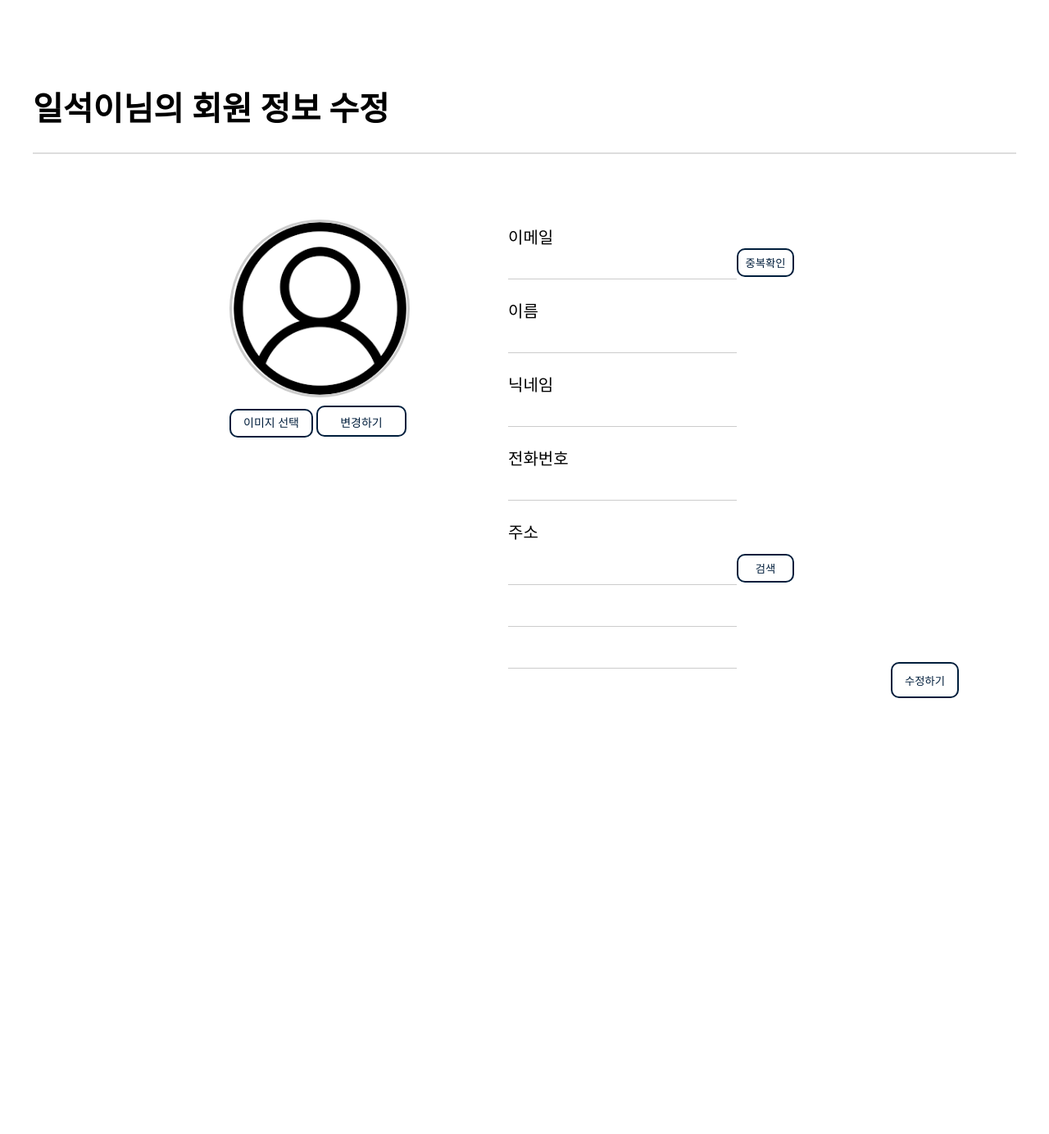
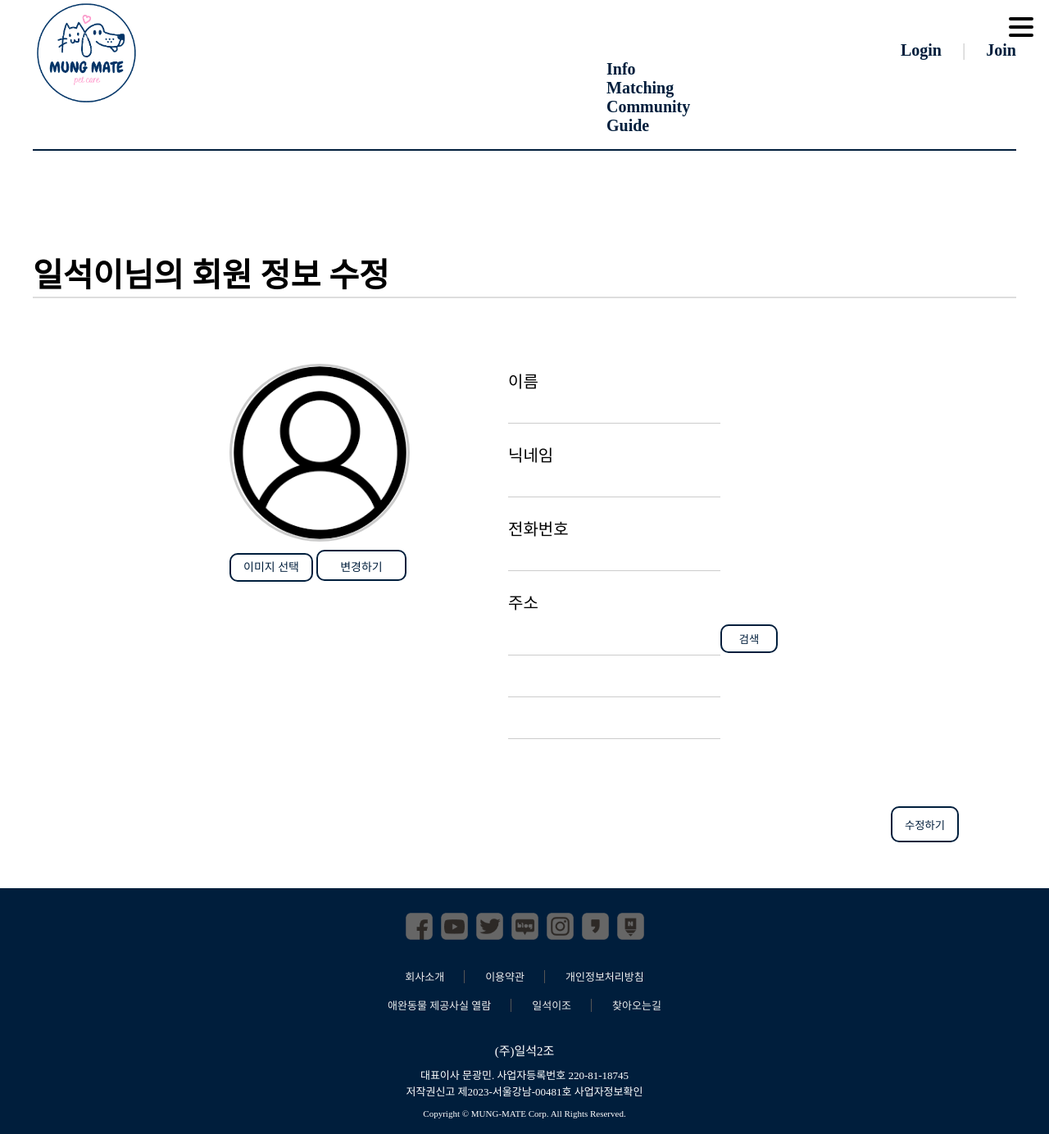
Before and after one commit to MUNG-MATE/MUNG-MATE, a Java web app: template src/main/webapp/WEB-INF/views/myPage/memberInfoUpdate.jsp in a window 1280 px wide. Shown: the whole page at 82% size. Before the commit the page ends 852 px from the top, so only its background shows below. Run offline with Spring Boot 4, a stand-in JSP engine, Linux system fonts and the light colour scheme; the template is opened without the code that fills it, so the values that code supplies are empty; the project's own start-up code is not run, and a stand-in starts its controllers and pages; some libraries are stand-ins or nearby versions; some web fonts are replaced.

Commit message:
서현/ 파일명 이니셜 적용 완료

```diff
--- a/src/main/java/edu/kh/mung/myPage/model/dao/myPageDAO.java
+++ b/src/main/java/edu/kh/mung/myPage/model/dao/myPageDAO_o.java
@@ -5,7 +5,7 @@ import org.springframework.beans.factory.annotation.Autowired;
 import org.springframework.stereotype.Repository;
 
 @Repository
-public class myPageDAO {
+public class myPageDAO_o {
 
 	@Autowired
 	private SqlSessionTemplate sqlSession;
--- a/src/main/java/edu/kh/mung/myPage/model/service/myPageService.java
+++ b/src/main/java/edu/kh/mung/myPage/model/service/myPageService_o.java
@@ -1,6 +1,6 @@
 package edu.kh.mung.myPage.model.service;
 
-public interface myPageService {
+public interface myPageService_o {
 
 	/** 회원 탈퇴
 	 * @param memberNo
@@ -13,6 +13,6 @@ public interface myPageService {
 	 * @param memberPw
 	 * @return
 	 */
-	int pwCheck(String memberPw);
+	int pwCheck(String memberPw, int memberNo);
 
 }
--- a/src/main/resources/mappers/myPage-mapper.xml
+++ b/src/main/resources/mappers/myPage-mapper_o.xml
@@ -14,10 +14,6 @@
 	</update>
 
 
-	<select id="pwCheck" resultType="string" parameterType="String">
-	SELECT MEMBER_PW FROM MEMBER WHERE MEMBER_PW = #{memberPw}
-	</select>
-
 
 
 
--- a/src/main/webapp/WEB-INF/views/myPage/memberInfo.jsp
+++ b/src/main/webapp/WEB-INF/views/myPage/memberInfo.jsp
@@ -66,8 +66,8 @@
                 <div class="modal_body1">
                    <p>회원님의 비밀번호를 입력해주세요</p>
                    <input type = "text" id = "memberPw" name = "memberPw">
-                    <button id="yes" type="buttn">확인</button>
-                    <button id="back" type="buttn">취소</button>
+                    <button id="yes">확인</button>
+                    <button id="back">취소</button>
                 </div>
             </div>
             </form>
--- a/src/main/webapp/WEB-INF/views/myPage/memberInfoUpdate.jsp
+++ b/src/main/webapp/WEB-INF/views/myPage/memberInfoUpdate.jsp
@@ -12,12 +12,13 @@
     <meta charset="UTF-8">
     <meta name="viewport" content="width=device-width, initial-scale=1.0">
     <title>회원 정보 수정</title>
-    <link rel="stylesheet" href="../../../resources/css/myPage/memberInfoUpdate.css">
+    <link rel="stylesheet" href="/resources/css/myPage/memberInfoUpdate.css">
 </head>
 
 <body>
-    <!-- 헤더 -->
-    <div class="header"></div>
+     <jsp:include page="/WEB-INF/views/common/sidebar.jsp" />
+    <jsp:include page="/WEB-INF/views/common/header.jsp" />
+
     <div class="content">
 
         <!-- 일석이님의 회원 정보 -->
@@ -25,13 +26,22 @@
             <h1>일석이님의 회원 정보 수정</h1>
         </div>
 
-        <form action="#">
+        <form action="/myPage/memberInfoUpdate" method = "POST" id = "memberInfoUpdate" name = "memberInfoUpdate" enctype ="multipart/form-data">
             <!-- 회원 정보 다 들어가있는 칸 -->
             <div class="memberInfo">
                 <!-- 프로필 이미지 -->
                 <div class="profileImage">
                     <div class="profile-image-area">
-                        <img src="../../../resources/images/user.png" id="profileImage">
+                        <%-- 프로필 이미지 있으면 해당 이미지 --%>
+                       <c:if test="${empty loginMember.profileImage}" >
+                        <img src="/resources/images/user.png" id="profileImage">
+                    </c:if>
+
+                        <%-- 프로필 이미지가 없으면 기본 이미지 --%>
+                      <c:if test="${!empty loginMember.profileImage}" >
+                        <img src="${loginMember.profileImage}" id="profileImage">
+                    </c:if>
+
                     </div>
                     <div class="profile-btn-area">
                         <label for="imageInput" id="imagesChoice">이미지 선택</label>
@@ -42,32 +52,30 @@
 
                 <!-- 이메일, 이름, 닉네임, 전화번호, 주소 -->
                 <div class="info">
-                    이메일<div class="email"> <input type="text" id="email" value="">
-                        <div><button id="emailBtn">중복확인</button></div>
-                    </div><br>
+                    이름<div> <input type="text" id="name" value="${loginMember.memberName}"></div><br>
 
-                    이름<div> <input type="text" id="name" value=""></div><br>
+                    닉네임 <div><input type="text" id="nickName" value="${loginMember.memberNickname}"></div><br>
 
-                    닉네임 <div><input type="text" id="nickName" value=""></div><br>
-
-                    전화번호<div> <input type="text" id="phone" name="phone" maxlength="11" value=""></div><br>
+                    전화번호<div> <input type="text" id="phone" name="phone" maxlength="11" value="${loginMember.memberTel}"></div><br>
 
                     주소
+
+                    <c:set var = "addr" value =  "${fn:split(loginMember.memberAddress, '^^^')}"/>
                     <div class="address">
                         <input type="text" name="address"  maxlength="6" id="sample6_postcode"
-                            value="">
+                            value= "${addr[0]}">
                         <div>
                             <button type="button" onclick="sample6_execDaumPostcode()" id="addressBtn">검색</button>
                         </div>
                     </div>
 
                     <div class="address">
-                        <input type="text" name="address"  id="sample6_address" value="">
+                        <input type="text" name="address"  id="sample6_address" value="${addr[1]}">
                     </div>
 
 
                     <div class="address">
-                        <input type="text" name="address"  id="sample6_detailAddress" value="">
+                        <input type="text" name="address"  id="sample6_detailAddress" value="${addr[2]}">
                     </div>
                 </div>
             </div>
@@ -75,11 +83,10 @@
             <div class="updateBtn">
                 <button id="updateBtn">수정하기</button>
             </div>
-
         </form>
 
     </div>
-    <div class="footer"></div>
+    <jsp:include page="/WEB-INF/views/common/footer.jsp" />
 
     <script src="//t1.daumcdn.net/mapjsapi/bundle/postcode/prod/postcode.v2.js"></script>
     <script>
@@ -109,6 +116,8 @@
     }
 </script>
 
+    <script src="/resources/js/myPage/memberInfoUpdate.js"></script>
+
 
 
 
--- /dev/null
+++ b/src/main/webapp/resources/js/myPage/memberInfoUpdate.js
@@ -0,0 +1,131 @@
+const nickName = document.getElementById("nickName");
+const memberName = document.getElementById("name");
+const phone = document.getElementById("phone");
+const memberInfoUpdate = document.getElementById("memberInfoUpdate");
+
+// 닉네임 유효성 검사
+if(memberInfoUpdate != null){
+    initNickname = nickName.value;
+    initTel = phone.value;
+    initName = memberName.value;
+
+    nickName.addEventListener("input", () => {
+
+        // 변경 전 닉네임과 입력 값이 같을 경우
+        if (initNickname == nickName.value) {
+            nickName.removeAttribute("style");
+            return;
+        }
+
+        // 정규 표현식으로 유효성 검사
+        const regEx = /^[가-힣\w\d]{2,10}$/;
+
+        if (regEx.test(nickName.value)) {
+            nickName.style.color = "green";
+        } else {
+            nickName.style.color = "red";
+        }
+    })
+
+    // 이름 유효성 검사
+    memberName.addEventListener("input", () => {
+
+        // 변경 전 이름과 입력 값이 같을 경우
+        if (initName == memberName.value) {
+            memberName.removeAttribute("style");
+            return;
+        }
+
+        // 정규 표현식으로 유효성 검사
+        const regEx = /^[가-힣]{2,5}$/;
+
+        if (regEx.test(memberName.value)) {
+            memberName.style.color = "green";
+        } else {
+            memberName.style.color = "red";
+        }
+
+
+    })
+
+        // 전화번호 유효성 검사
+        memberName.addEventListener("input", () => {
+
+            // 변경 전 전화번호와 입력 값이 같을 경우
+            if (initTel == phone.value) {
+                phone.removeAttribute("style");
+                return;
+            }
+
+            // 정규 표현식으로 유효성 검사
+            const regEx = /^(070|02|0[1-9]{1}[0-9]{1})[0-9]{3,4}[0-9]{4}$/;
+
+            if (regEx.test(phone.value)) {
+                phone.style.color = "green";
+            } else {
+                phone.style.color = "red";
+            }
+        })
+
+        // 만약 제출을 할 때 유효하지 않은 값이 있다면 제출 막기
+    document.getElementById("memberInfoUpdate").addEventListener("submit", e => {
+
+        // 닉네임이 유효하지 않은 경우
+        if(nickName.style.color == "red"){
+            alert("닉네임이 유효하지 않습니다.");
+            nickName.focus();
+            e.preventDefault();
+            return;
+        }
+        // 이름이 유효하지 않은 경우
+        if(memberName.style.color == "red"){
+            alert("이름이 유효하지 않습니다.");
+            memberName.focus();
+            e.preventDefault();
+            return;
+        }
+
+        // 전화번호가 유효하지 않은 경우
+        if(memberTel.style.color == "red"){
+            alert("전화번호가 유효하지 않습니다.")
+            memberTel.focus();
+            e.preventDefault();
+            return;
+        }
+    })
+}
+
+// 프로필 이미지
+const profileImage = document.getElementById("profileImage"); //img 태그
+const deleteImage = document.getElementById("deleteImage"); // X 버튼
+const imageInput = document.getElementById("imageInput"); // input 태그
+
+let initCheck;
+let deleteCheck = -1; // 프로필 상태
+let originalImage; // 초기 프로필 이미지 파일 경로
+
+// imageInput에 값이 있을 경우
+if(imageInput != null){
+
+    originalImage = profileImage.getAttribute("src");
+
+    if(originalImage == "/resources/images/user.png"){
+        initCheck = false; // false == 기본이미지
+    }else {
+        initCheck = true; // true == 기본이미지가 아닌 경우
+    }
+
+    imageInput.addEventListener("change", e => {
+
+        const file = e.target.files[0];
+
+        if(file == undefined){
+            deleteCheck = -1;
+
+            profileImage.setAttribute("src", originalImage);
+
+            return;
+        }
+    })
+
+}
```
Also changed, not shown: src/main/java/edu/kh/mung/myPage/controller/myPageController_o.java (renamed from src/main/java/edu/kh/mung/myPage/myPageController.java, +12 -8 lines), src/main/java/edu/kh/mung/myPage/model/service/myPageServiceImpl_o.java (renamed from src/main/java/edu/kh/mung/myPage/model/service/myPageServiceImpl.java, +15 -5 lines). Lines whose indentation alone changed are shown as unchanged.
